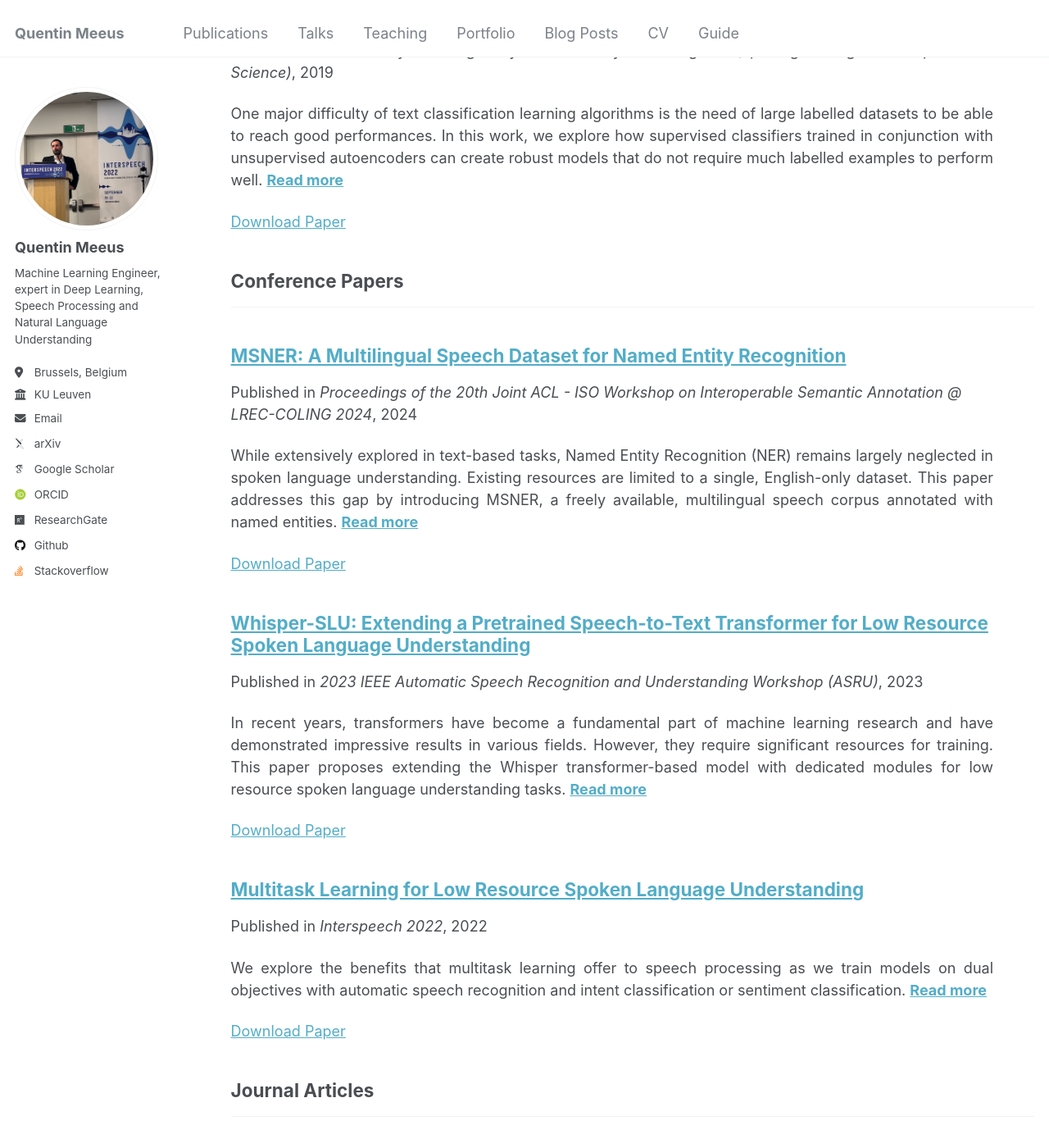
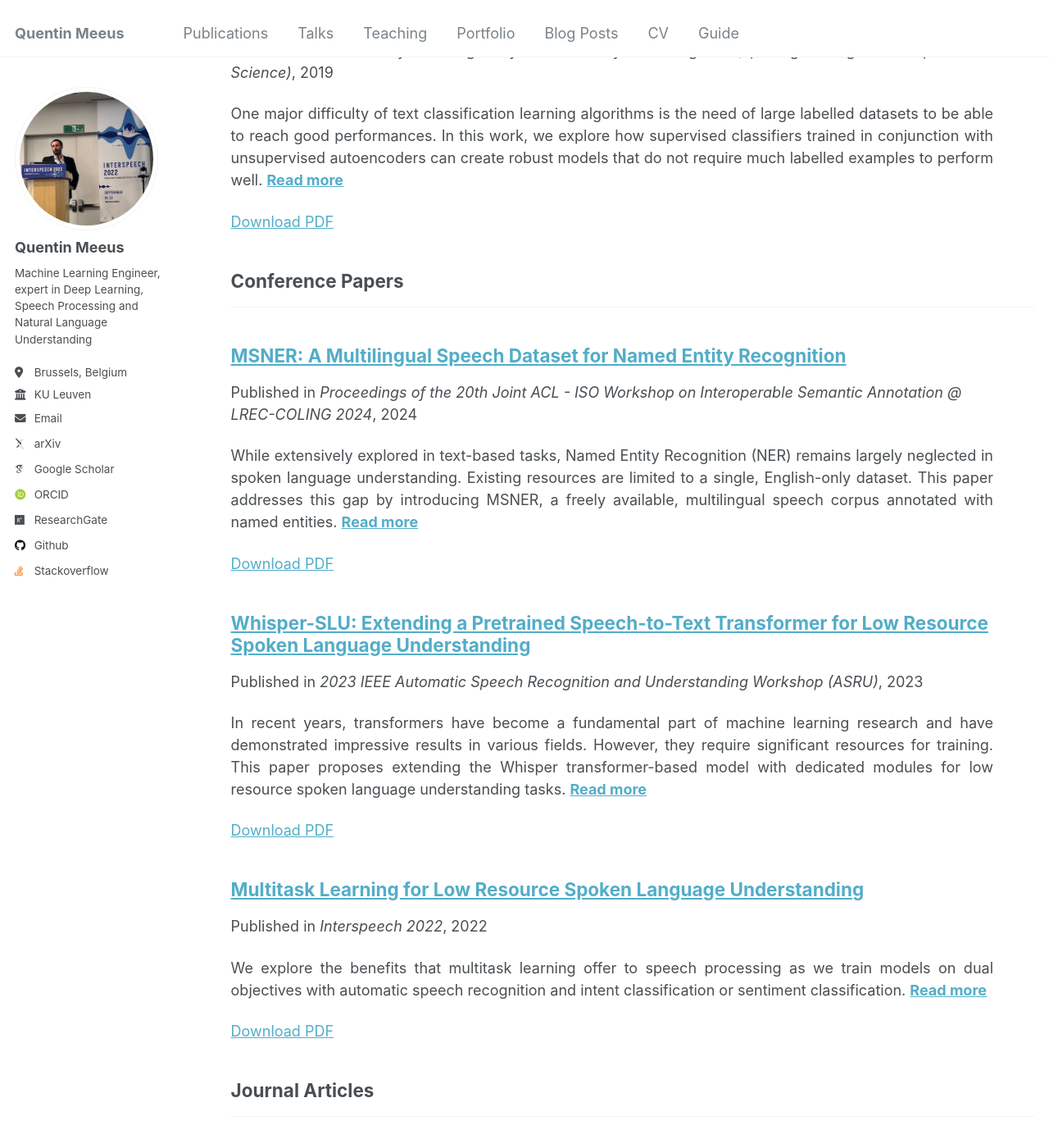
Before and after one commit to qmeeus/qmeeus.github.io, a Jekyll site: the page built from _pages/publications.html, in a window 1280 px wide and 1400 px high, scrolled down 688 px. Shown: the whole window at 82% size. Built offline with Jekyll 4.4.1, drawn with Linux system fonts in a browser that asks for light colours; some web fonts are replaced; some of the changed text lies outside the part shown.

Commit message:
Change text in archive Download Paper -> PDF

```diff
--- a/_includes/archive-single.html
+++ b/_includes/archive-single.html
@@ -53,15 +53,15 @@
     {% endif %}
 
     {% if post.citation and post.paperurl and post.slidesurl %}
-      <p>Recommended citation: {{ post.citation }}<br /><a href="{{ post.paperurl }}">Download Paper</a> | <a href="{{ post.slidesurl }}">Download Slides</a></p>
+      <p>Recommended citation: {{ post.citation }}<br /><a href="{{ post.paperurl }}">Download PDF</a> | <a href="{{ post.slidesurl }}">Download Slides</a></p>
     {% elsif post.citation and post.paperurl %}
-      <p>Recommended citation: {{ post.citation }}<br /><a href="{{ post.paperurl }}">Download Paper</a></p>
+      <p>Recommended citation: {{ post.citation }}<br /><a href="{{ post.paperurl }}">Download PDF</a></p>
     {% elsif post.citation and post.slidesurl %}
       <p>Recommended citation: {{ post.citation }}<br /><a href="{{ post.slidesurl }}">Download Slides</a></p>
     {% elsif post.citation %}
       <p>Recommended citation: {{ post.citation }}</p>
     {% elsif post.paperurl %}
-      <p><a href=" {{ post.paperurl }} ">Download Paper</a></p>
+      <p><a href=" {{ post.paperurl }} ">Download PDF</a></p>
     {% elsif post.slidesurl %}
       <p>Download <a href="{{ post.slidesurl }}">Download Slides</a></p></p>
     {% endif %}
```
